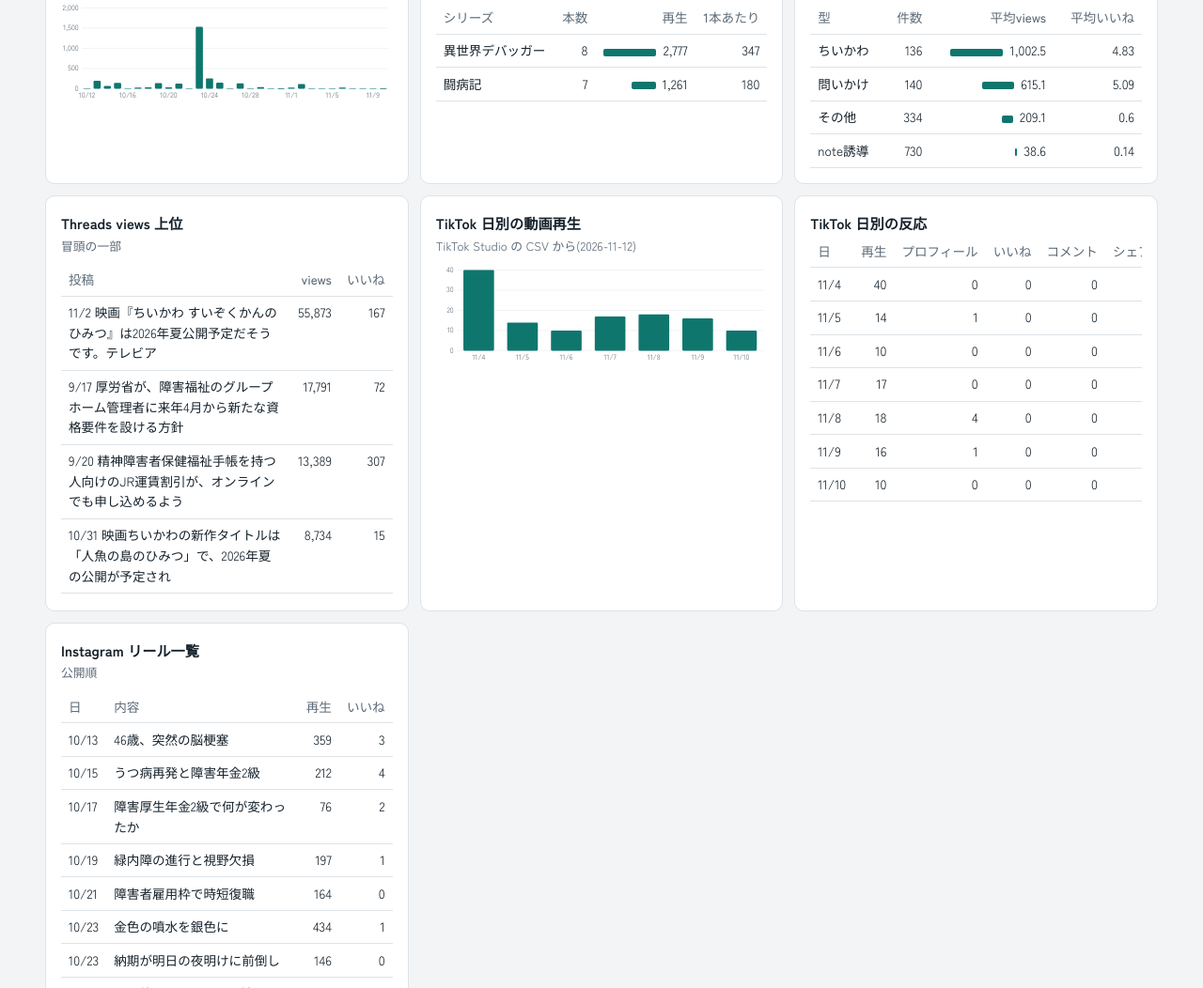
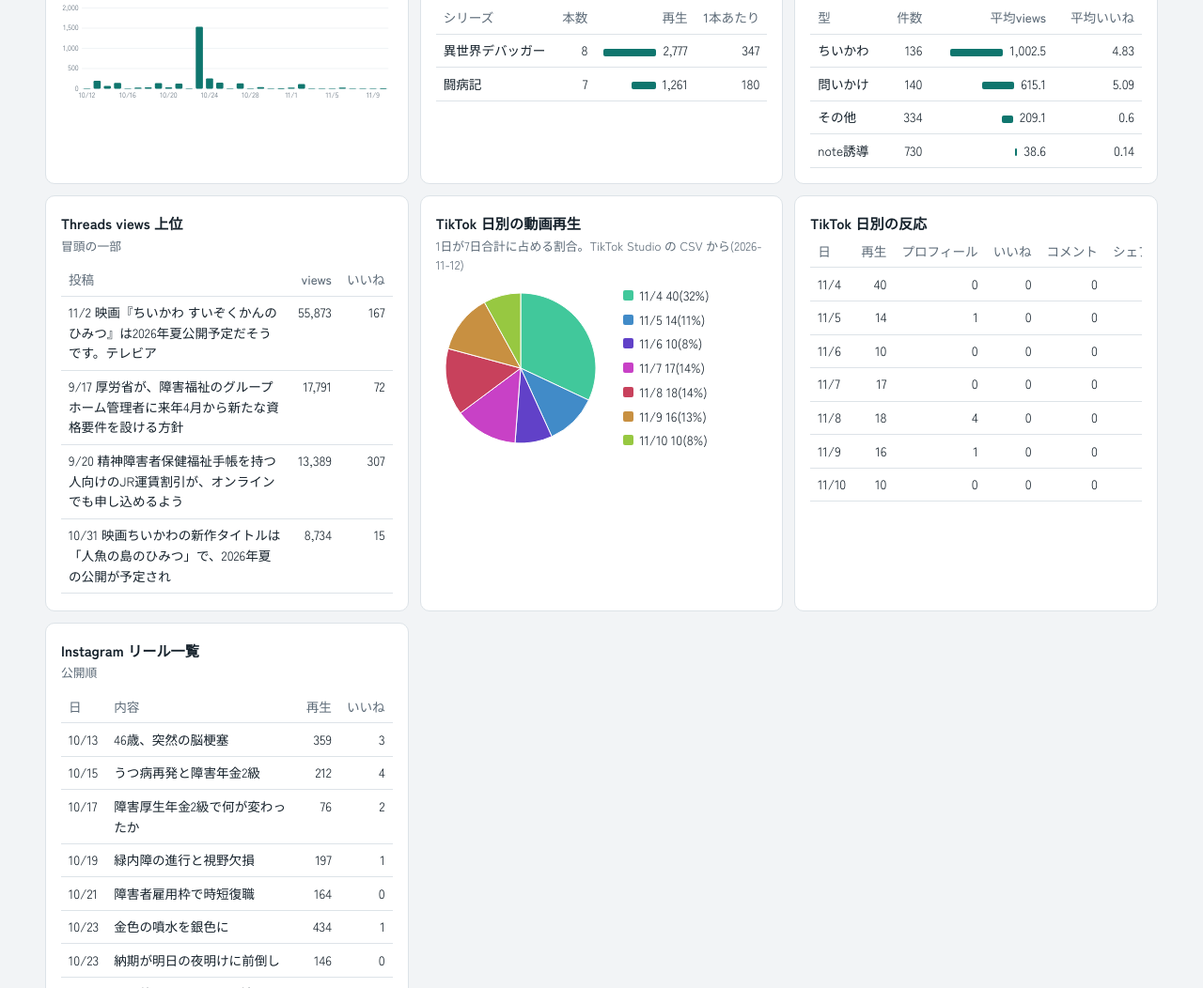
Before and after one commit to oyusuke0603/activity-dashboard, a plain HTML site: page index.html in a window 1280 px wide. Shown: the part 1554-2606 px from the top of the page at 94% size. Drawn offline with Linux system fonts and the light colour scheme.

Commit message:
dashboard: TikTok daily views as pie chart

```diff
--- a/index.html
+++ b/index.html
@@ -178,6 +178,27 @@
     return h('div', {}, svg);
   }
 
+  function pie(rows, xk, yk, { fmtX = md } = {}) {
+    const data = (rows || []).filter((r) => Number(r[yk]) > 0);
+    const total = sum(data, (r) => r[yk]);
+    if (!total) return h('div', { class: 'empty' }, 'データがありません');
+    const R = 80, C = 90, svg = svgEl('svg', { viewBox: '0 0 180 180', width: '180', height: '180', role: 'img' });
+    const legend = h('div', { style: 'display:flex;flex-direction:column;gap:.25rem;font-size:.85rem' });
+    let a0 = -Math.PI / 2;
+    data.forEach((r, i) => {
+      const v = Number(r[yk]), a1 = a0 + 2 * Math.PI * v / total;
+      const col = `hsl(${(i * 47 + 160) % 360} 55% 52%)`;
+      const pt = (a) => `${C + R * Math.cos(a)} ${C + R * Math.sin(a)}`;
+      const el = data.length === 1
+        ? svgEl('circle', { cx: C, cy: C, r: R, fill: col })
+        : svgEl('path', { d: `M${C} ${C} L${pt(a0)} A${R} ${R} 0 ${a1 - a0 > Math.PI ? 1 : 0} 1 ${pt(a1)} Z`, fill: col, stroke: 'var(--card, #fff)', 'stroke-width': 1 });
+      const ti = svgEl('title'); ti.textContent = `${fmtX(r[xk])}  ${N.format(v)}`; el.append(ti); svg.append(el);
+      legend.append(h('div', {}, h('span', { style: `display:inline-block;width:.7rem;height:.7rem;border-radius:2px;margin-right:.4rem;background:${col}` }), `${fmtX(r[xk])}  ${N.format(v)}(${(100 * v / total).toFixed(0)}%)`));
+      a0 = a1;
+    });
+    return h('div', { style: 'display:flex;gap:1.2rem;align-items:center;flex-wrap:wrap' }, svg, legend);
+  }
+
   const chip = (name, s) => {
     const cls = !s ? 'warn' : s.status === 'ok' ? '' : 'bad';
     return h('span', { class: 'chip', title: s && s.error ? s.error : '' }, h('span', { class: 'dot ' + cls }), name + (s && s.label ? ' ' + s.label : s && s.at ? ' ' + s.at.slice(5) : ''));
@@ -220,7 +241,7 @@
         Object.values(ig.reels.reduce((m, r) => { const g = m[r.series] ??= { series: r.series, n: 0, views: 0 }; g.n++; g.views += +r.views; return m; }, {})).map((g) => ({ ...g, avg: Math.round(g.views / g.n) })).sort((a, b) => b.views - a.views))),
       card('Threads 型別の反応', `${N.format(totalPosts)}件(${th.asof} 時点)`, table([{ t: '型', k: 'type' }, { t: '件数', k: 'posts', num: 1 }, { t: '平均views', k: 'avg_views', num: 1, bar: 1, f: F1.format }, { t: '平均いいね', k: 'avg_likes', num: 1 }], th.types)),
       card('Threads views 上位', '冒頭の一部', table([{ t: '投稿', k: 'text', f: (v, r) => `${md(r.posted)} ${v}` }, { t: 'views', k: 'views', num: 1, f: N.format }, { t: 'いいね', k: 'likes', num: 1 }], th.top)),
-      card('TikTok 日別の動画再生', `TikTok Studio の CSV から(${tk.asof})`, bars(tk.daily, 'date', 'views')),
+      card('TikTok 日別の動画再生', `1日が7日合計に占める割合。TikTok Studio の CSV から(${tk.asof})`, pie(tk.daily, 'date', 'views')),
       card('TikTok 日別の反応', '', table([{ t: '日', k: 'date', f: md }, { t: '再生', k: 'views', num: 1 }, { t: 'プロフィール', k: 'profile_views', num: 1 }, { t: 'いいね', k: 'likes', num: 1 }, { t: 'コメント', k: 'comments', num: 1 }, { t: 'シェア', k: 'shares', num: 1 }], tk.daily)),
       card('Instagram リール一覧', '公開順', table([{ t: '日', k: 'date', f: md }, { t: '内容', k: 'title' }, { t: '再生', k: 'views', num: 1, f: N.format }, { t: 'いいね', k: 'likes', num: 1 }], ig.reels))
     );
```
